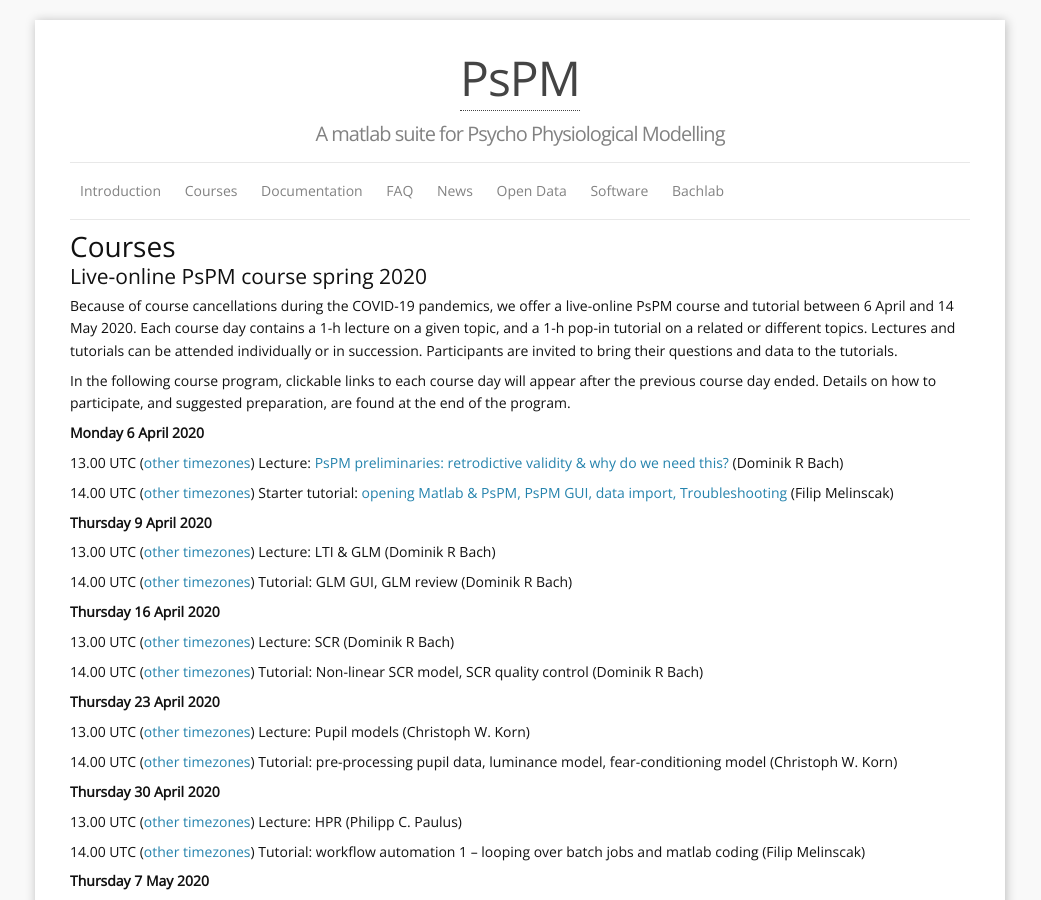
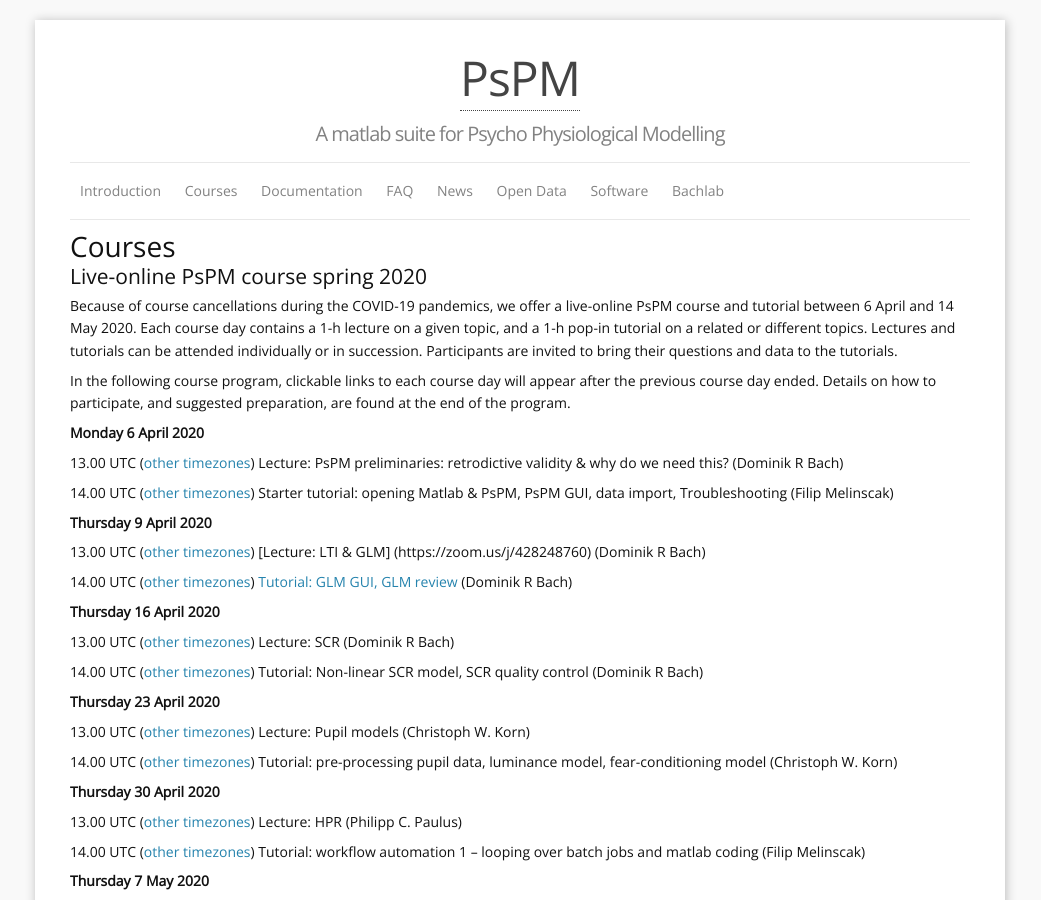
Before and after one commit to bachlab/PsPM, a Jekyll site: the page built from courses.markdown, in a window 1280 px wide and 900 px high. Shown: the whole window, without its empty margins (120-1161 px from the left). Built offline with Jekyll 4.4.1, drawn with Linux system fonts in a browser that asks for light colours; some of the changed lines change nothing that is shown.

Commit message:
Announce second course day links

```diff
--- a/courses.markdown
+++ b/courses.markdown
@@ -14,15 +14,15 @@
 
 **Monday 6 April 2020**
 
-13.00 UTC ([other timezones](https://www.timeanddate.com/worldclock/fixedtime.html?iso=20200406T1300)) Lecture: [PsPM preliminaries: retrodictive validity & why do we need this?](https://zoom.us/j/348981833) (Dominik R Bach)
+13.00 UTC ([other timezones](https://www.timeanddate.com/worldclock/fixedtime.html?iso=20200406T1300)) Lecture: PsPM preliminaries: retrodictive validity & why do we need this? (Dominik R Bach)
 
-14.00 UTC ([other timezones](https://www.timeanddate.com/worldclock/fixedtime.html?iso=20200406T1400)) Starter tutorial: [opening Matlab & PsPM, PsPM GUI, data import, Troubleshooting](https://zoom.us/j/270812037) (Filip Melinscak)
+14.00 UTC ([other timezones](https://www.timeanddate.com/worldclock/fixedtime.html?iso=20200406T1400)) Starter tutorial: opening Matlab & PsPM, PsPM GUI, data import, Troubleshooting (Filip Melinscak)
 
 **Thursday 9 April 2020**
 
-13.00 UTC ([other timezones](https://www.timeanddate.com/worldclock/fixedtime.html?iso=20200409T1300)) Lecture: LTI & GLM (Dominik R Bach)
+13.00 UTC ([other timezones](https://www.timeanddate.com/worldclock/fixedtime.html?iso=20200409T1300)) [Lecture: LTI & GLM] (https://zoom.us/j/428248760) (Dominik R Bach)
 
-14.00 UTC ([other timezones](https://www.timeanddate.com/worldclock/fixedtime.html?iso=20200409T1400)) Tutorial: GLM GUI, GLM review (Dominik R Bach)
+14.00 UTC ([other timezones](https://www.timeanddate.com/worldclock/fixedtime.html?iso=20200409T1400)) [Tutorial: GLM GUI, GLM review](https://zoom.us/j/772732496) (Dominik R Bach)
 
 **Thursday 16 April 2020**
 
```
